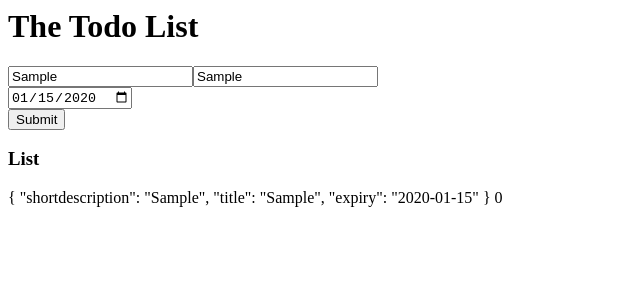
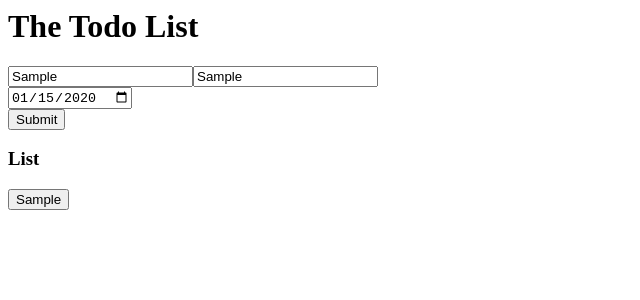
Before and after one commit to ritwikchakraborty123/angular-ivy-szzp6x, an Angular app: page / in a window 1280 px wide. Both pictures are taken after typing "Sample", "Sample", "2020-01-15" into the empty fields and a click on the button "Submit". Shown: the top 300 px of the page, without its empty margins (0-640 px from the left). Built offline with nearby package versions, Linux system fonts and the light colour scheme.

Commit message:
2 files modified

```diff
--- a/src/app/todo.componenet.ts
+++ b/src/app/todo.componenet.ts
@@ -21,4 +21,10 @@ export class todoComponent {
     this.record.push(this.todoForm.value);
     console.log(this.todoForm.value);
   }
+  onClick($e){
+     var target = event.target || event.srcElement || event.currentTarget;
+    console.log($e);
+    console.log(target);
+
+  }
 }
--- a/src/app/todo.component.html
+++ b/src/app/todo.component.html
@@ -13,16 +13,14 @@
 		<input type='date' name='expiry' id='expiry' formControlName='expiry'>
 		<br>
 		<button> Submit </button>
-
-		<h3> List </h3>
-		<div *ngFor="let i of record;let ind=index;">
-			{{i|json}}
-			{{ind}}
-		</div>
-
-
 	</form>
 
+	<h3> List </h3>
+	<div *ngFor="let i of record;let ind=index;">
+		<button (click)="onClick($event)" [id]="ind">{{i.shortdescription}}</button>
+<!-- {{i|json}} -->
+		<!-- {{ind}} -->
+	</div>
 
 
 
```
